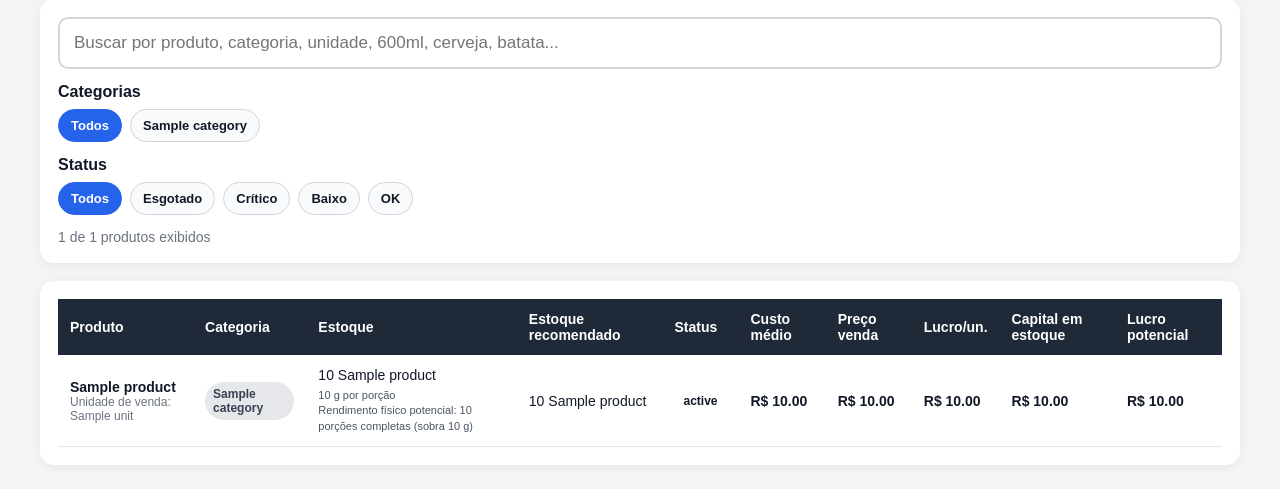
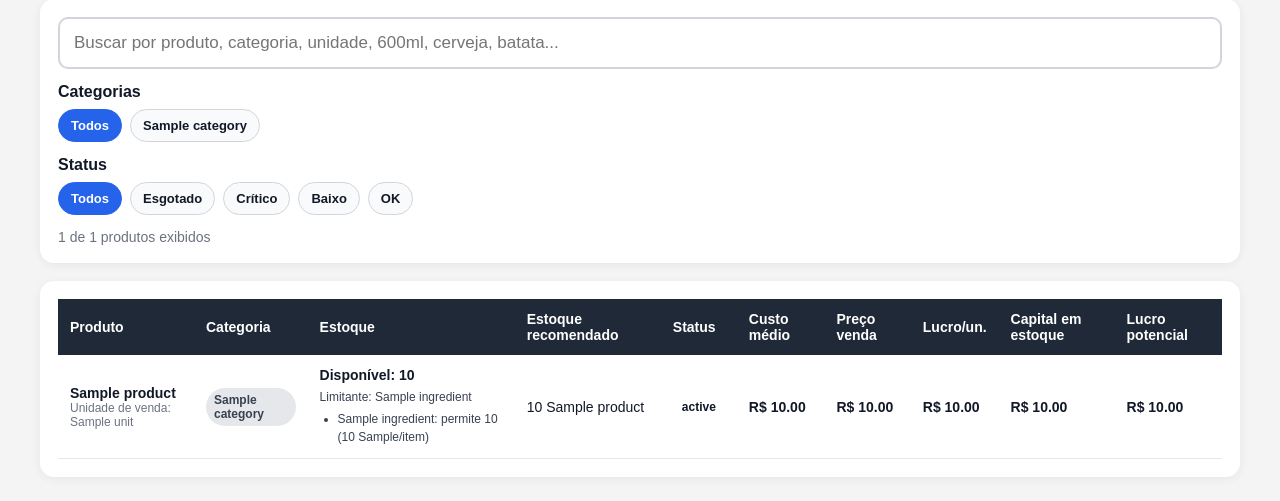
Before and after one commit to pzasz-qww/saas, a Django app: template templates/products/stock_dashboard.html in a window 1280 px wide. Shown: the part 374-875 px from the top of the page. Before the commit the page ends 846 px from the top, so only its background shows below. Run offline with Django 5.2, Linux system fonts and the light colour scheme; the template is opened without the code that fills it: most values are stand-ins (such as "Sample title", 1, 10 or a date in 2020).

Commit message:
feat: exibe disponibilidade de receitas no estoque

```diff
--- a/static/css/stock_dashboard.css
+++ b/static/css/stock_dashboard.css
@@ -212,6 +212,25 @@
     color: #4b5563;
     font-size: 11px;
     line-height: 1.4;
+}
+
+.recipe-availability {
+    margin-top: 6px;
+    color: #374151;
+    font-size: 12px;
+    line-height: 1.45;
+}
+
+.recipe-availability ul {
+    margin: 5px 0 0;
+    padding-left: 18px;
+}
+
+.recipe-error {
+    margin-top: 5px;
+    color: #991b1b;
+    font-size: 12px;
+    font-weight: bold;
 }
 
 .money {
--- a/templates/products/stock_dashboard.html
+++ b/templates/products/stock_dashboard.html
@@ -151,8 +151,8 @@
                             data-product-id="{{ product.id }}"
                             data-name="{{ product.name|escape }}"
                             data-category="{{ product.category.name|default:'' }}"
-                            data-status="{{ product.stock_status }}"
-                            data-search="{{ product.name|lower }} {{ product.category.name|default:''|lower }} {{ product.stock_base_unit_label|lower }} {{ product.stock_status_label|lower }} estoque recomendado {{ product.sale_price }}"
+                            data-status="{{ product.display_stock_status }}"
+                            data-search="{{ product.name|lower }} {{ product.category.name|default:''|lower }} {{ product.stock_base_unit_label|lower }} {{ product.display_stock_status_label|lower }} estoque recomendado {{ product.sale_price }}"
                         >
                             <td>
                                 <div class="product-name">{{ product.name }}</div>
@@ -168,6 +168,28 @@
                             </td>
 
                             <td>
+                                {% if product.recipe_availability %}
+                                    <strong>
+                                        Disponível:
+                                        {{ product.recipe_availability.available_quantity|floatformat:0 }}
+                                    </strong>
+                                    <div class="recipe-availability">
+                                        Limitante:
+                                        {{ product.recipe_availability.limiting_component.ingredient.name }}
+                                        <ul>
+                                            {% for component in product.recipe_availability.component_availability %}
+                                                <li>
+                                                    {{ component.ingredient.name }}:
+                                                    permite {{ component.available_quantity|floatformat:0 }}
+                                                    ({{ component.quantity_per_sale_unit|floatformat:-6 }}
+                                                    {{ component.base_unit }}/item)
+                                                </li>
+                                            {% endfor %}
+                                        </ul>
+                                    </div>
+                                {% elif product.recipe_error %}
+                                    <div class="recipe-error">{{ product.recipe_error }}</div>
+                                {% else %}
                                 {{ product.current_stock|floatformat:-6 }}
                                 {{ product.stock_base_unit_label }}
                                 {% if product.sale_availability %}
@@ -188,6 +210,7 @@
                                         {% endif %}
                                     </div>
                                 {% endif %}
+                                {% endif %}
                             </td>
 
                             <td>
@@ -196,8 +219,8 @@
                             </td>
 
                             <td>
-                                <span class="stock-status stock-status--{{ product.stock_status }}">
-                                    {{ product.stock_status_label }}
+                                <span class="stock-status stock-status--{{ product.display_stock_status }}">
+                                    {{ product.display_stock_status_label }}
                                 </span>
                             </td>
 
@@ -232,12 +255,12 @@
             <div class="stock-mobile-list" id="stock_mobile_list">
                 {% for product in products %}
                     <article
-                        class="stock-mobile-card stock-mobile-card--{{ product.stock_status }}"
+                        class="stock-mobile-card stock-mobile-card--{{ product.display_stock_status }}"
                         data-product-id="{{ product.id }}"
                         data-name="{{ product.name|escape }}"
                         data-category="{{ product.category.name|default:'' }}"
-                        data-status="{{ product.stock_status }}"
-                        data-search="{{ product.name|lower }} {{ product.category.name|default:''|lower }} {{ product.stock_base_unit_label|lower }} {{ product.stock_status_label|lower }} estoque recomendado {{ product.sale_price }}"
+                        data-status="{{ product.display_stock_status }}"
+                        data-search="{{ product.name|lower }} {{ product.category.name|default:''|lower }} {{ product.stock_base_unit_label|lower }} {{ product.display_stock_status_label|lower }} estoque recomendado {{ product.sale_price }}"
                     >
                         <div class="stock-mobile-card-header">
                             <div class="stock-mobile-product">
@@ -252,12 +275,31 @@
                                 </div>
                             </div>
 
-                            <span class="stock-mobile-status stock-mobile-status--{{ product.stock_status }}">
-                                {{ product.stock_status_label }}
+                            <span class="stock-mobile-status stock-mobile-status--{{ product.display_stock_status }}">
+                                {{ product.display_stock_status_label }}
                             </span>
                         </div>
 
                         <div class="stock-mobile-quantity-block">
+                            {% if product.recipe_availability %}
+                            <span>Disponível pelos ingredientes</span>
+                            <strong>
+                                {{ product.recipe_availability.available_quantity|floatformat:0 }}
+                            </strong>
+                            <small class="recipe-availability">
+                                Ingrediente limitante:
+                                {{ product.recipe_availability.limiting_component.ingredient.name }}
+                                {% for component in product.recipe_availability.component_availability %}
+                                    <br>{{ component.ingredient.name }}:
+                                    permite {{ component.available_quantity|floatformat:0 }}
+                                    ({{ component.quantity_per_sale_unit|floatformat:-6 }}
+                                    {{ component.base_unit }}/item)
+                                {% endfor %}
+                            </small>
+                            {% elif product.recipe_error %}
+                            <span>Receita indisponível</span>
+                            <small class="recipe-error">{{ product.recipe_error }}</small>
+                            {% else %}
                             <span>Quantidade atual</span>
                             <strong>
                                 {{ product.current_stock|floatformat:-6 }}
@@ -289,6 +331,7 @@
                                     {{ product.minimum_quantity|floatformat:-6 }}
                                     {{ product.stock_base_unit_label }}
                                 </small>
+                            {% endif %}
                             {% endif %}
                         </div>
 
```
Also changed, not shown: products/tests/test_product_composition_views.py (+7 -5 lines), products/tests/test_stock_commercial_yield.py (+53 -0 lines), products/views.py (+49 -0 lines).
